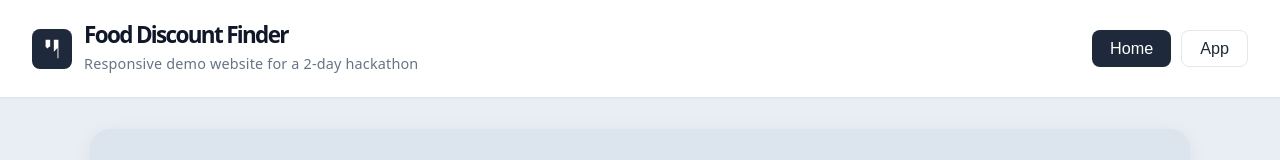
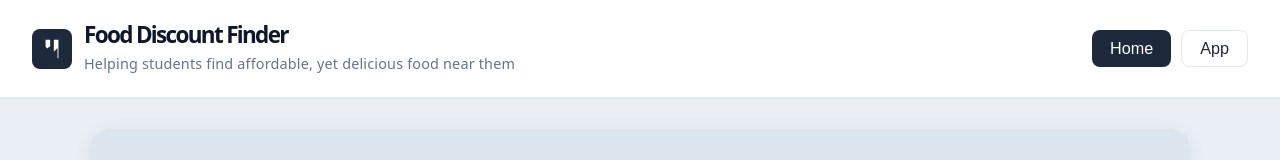
Before and after one commit to William2Git/genesisAI, a React (Vite) app: page / in a window 1280 px wide. Shown: the top 160 px of the page. Built offline with nearby package versions, Linux system fonts and the light colour scheme.

Commit message:
changed header

```diff
--- a/src/App.jsx
+++ b/src/App.jsx
@@ -59,7 +59,7 @@ function App() {
           </div>
           <div className="fdf-brand-text">
             <h1 className="fdf-title">Food Discount Finder</h1>
-            <p className="fdf-tagline">Responsive demo website for a 2-day hackathon</p>
+            <p className="fdf-tagline">Helping students find affordable, yet delicious food near them</p>
           </div>
         </div>
         <nav className="fdf-nav">
```
